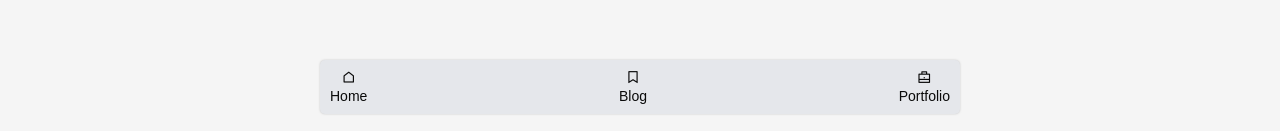
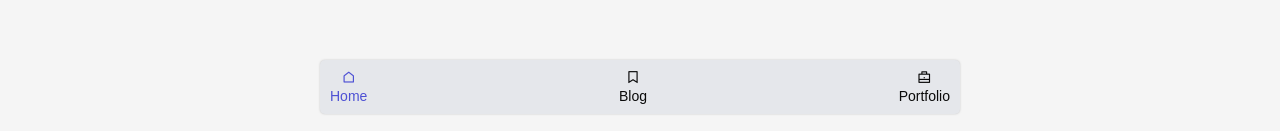
Before and after one commit to alex-j-garcia/blog, a React (Create React App) app: page / in a window 1280 px wide. Shown: the part 666-797 px from the top of the page. Built offline with nearby package versions, Linux system fonts and the light colour scheme.

Commit message:
Indicate the current page

```diff
--- a/src/components/Menu/Menu.css
+++ b/src/components/Menu/Menu.css
@@ -44,3 +44,7 @@
 .dark-theme .Menu-item > a {
     color: hsl(0, 0%, 0%);
 }
+
+a.current {
+    color: hsl(239, 61%, 57%);
+}
--- a/src/components/Menu/Menu.js
+++ b/src/components/Menu/Menu.js
@@ -1,20 +1,25 @@
-import { Link } from 'react-router-dom';
+import { Link, useLocation } from 'react-router-dom';
 import './Menu.css';
 import 'remixicon/fonts/remixicon.css';
 
 export default function Menu() {
+  const {pathname} = useLocation();
+
   const menuConfig = [
     ['Home', 'home'],
     ['Blog', 'bookmark'],
     ['Portfolio', 'briefcase']
   ];
 
-  const menuItems = menuConfig.map((menuItem, index) => {
-    const [item, icon] = menuItem;
-
+  const menuItems = menuConfig.map(([item, icon], index) => {
+    const isCurrent = item === pathname.slice(1) || (pathname === '/' && item == 'Home');
     return (
       <li key={index} className='Menu-item'>
-        <Link to={`/${item === 'home' ? '' : item}`}>
+        <Link
+          to={`/${item === 'Home' ? '' : item}`}
+          className={isCurrent ? 'current' : null}
+          aria-current={isCurrent ? 'page' : null}
+        >
           <i className={`ri-${icon}-line`}></i>
           <span>{item}</span>
         </Link>
```
